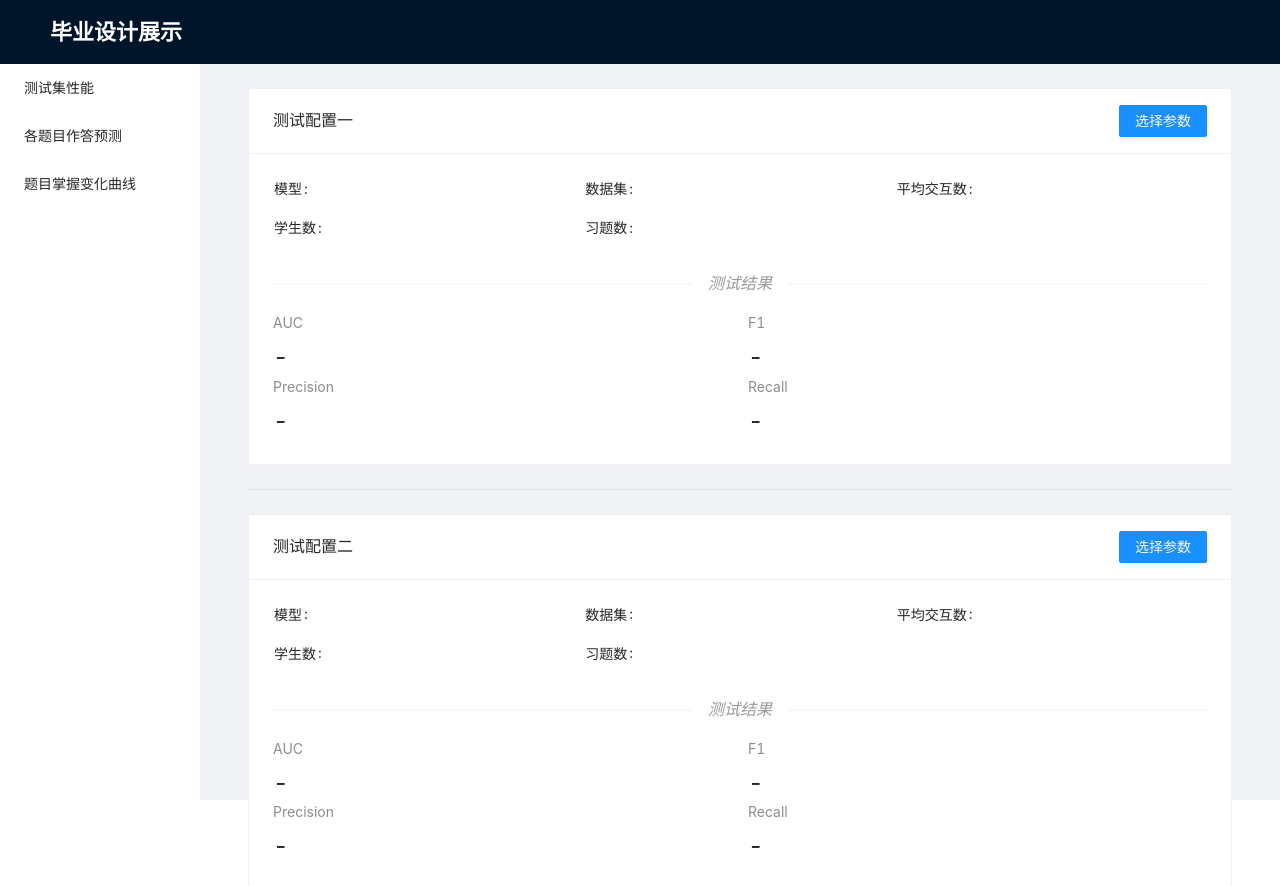
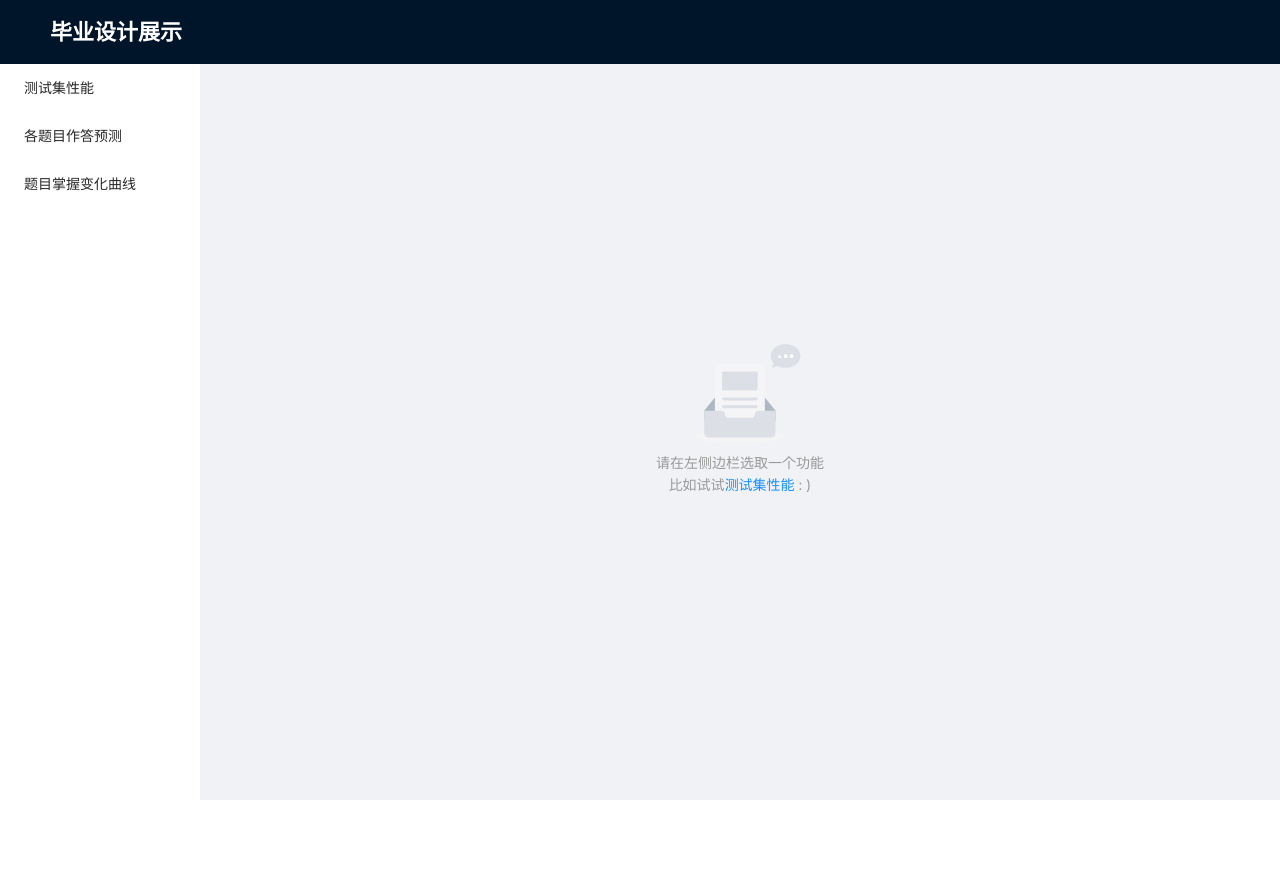
Before and after one commit to EnrigleZ/bytwo, a React (Create React App) app: page / in a window 1280 px wide. Shown: the top 886 px of the page. After the commit the page ends 800 px from the top, so only its background shows below. Built offline with nearby package versions, Linux system fonts and the light colour scheme.

Commit message:
feat: add default empty welcome

```diff
--- a/src/App.js
+++ b/src/App.js
@@ -22,7 +22,7 @@ function App() {
               <Route path="/test-pred" component={TestsetPrediction} />
               <Route path="/pred-step" component={PredictStepPage} />
               <Route path="/pred-exercise" component={PredictExercisePage} />
-              <Route path="/" component={TestsetPrediction} />
+              <Route path="/" component={HomePage} />
             </Switch>
           </MyLayout>
         </BrowserRouter>
--- a/src/index.css
+++ b/src/index.css
@@ -3,7 +3,7 @@ body {
   font-family: -apple-system, BlinkMacSystemFont, 'Segoe UI', 'Roboto', 'Oxygen',
     'Ubuntu', 'Cantarell', 'Fira Sans', 'Droid Sans', 'Helvetica Neue',
     sans-serif;
-  -webkit-font-smoothing: antialiased;
+  -webkit-font-smoothing : antialiased;
   -moz-osx-font-smoothing: grayscale;
 }
 
@@ -17,32 +17,38 @@ code {
 }
 
 .my-header {
-  color: #FFF !important;
-  font-size: 22px;
+  color      : #FFF !important;
+  font-size  : 22px;
   font-weight: bold;
 }
 
 * {
-  -moz-user-select: none;
+  -moz-user-select   : none;
   -webkit-user-select: none;
 }
 
 .exercises-area {
-  display: flex;
-  flex-wrap: wrap;
-  max-width: 600px;
+  display    : flex;
+  flex-wrap  : wrap;
+  max-width  : 600px;
   align-items: flex-start;
-  transform: translateX(-50%);
-  left: 50%;
-  position: relative;
+  transform  : translateX(-50%);
+  left       : 50%;
+  position   : relative;
 }
 
 .xindex {
-  position: absolute;
-  font-size: 14px;
-  color: #CCC;
-  bottom: 0;
+  position   : absolute;
+  font-size  : 14px;
+  color      : #CCC;
+  bottom     : 0;
   line-height: 14px;
-  right: -10px;
-  z-index: 100;
+  right      : -10px;
+  z-index    : 100;
 }
+
+.empty-desc {
+  top      : 50%;
+  position : relative;
+  transform: translateY(-50%);
+}
--- a/src/layout/index.jsx
+++ b/src/layout/index.jsx
@@ -15,7 +15,7 @@ const MyLayout = (props) => {
     return (
         <Layout className="my-layout">
             <Header className="my-header">
-                毕业设计展示</Header>
+                <Link style={{color: "#FFF"}} to="/">毕业设计展示</Link></Header>
             <Layout>
                 <Sider width={200} className="site-layout-background">
                     <Menu
--- a/src/pages/home/index.jsx
+++ b/src/pages/home/index.jsx
@@ -1,10 +1,16 @@
 import React from 'react'
-import { connect } from 'react-redux'
+import { Link } from 'react-router-dom'
+import { Empty } from 'antd'
 
-import { mapStateToProps } from '../../redux'
-
-const HomePage = (props) => {
-    return null
+const HomePage = () => {
+    return (
+        <Empty className="empty-desc" description={(
+            <div>
+                <div style={{color: "#999"}}>请在左侧边栏选取一个功能</div>
+                <div style={{color: "#999"}}>比如试试<Link to="/test-pred">测试集性能</Link> : )</div>
+            </div>
+        )} />
+    )
 }
 
-export default connect(mapStateToProps)(HomePage)
+export default HomePage
```
